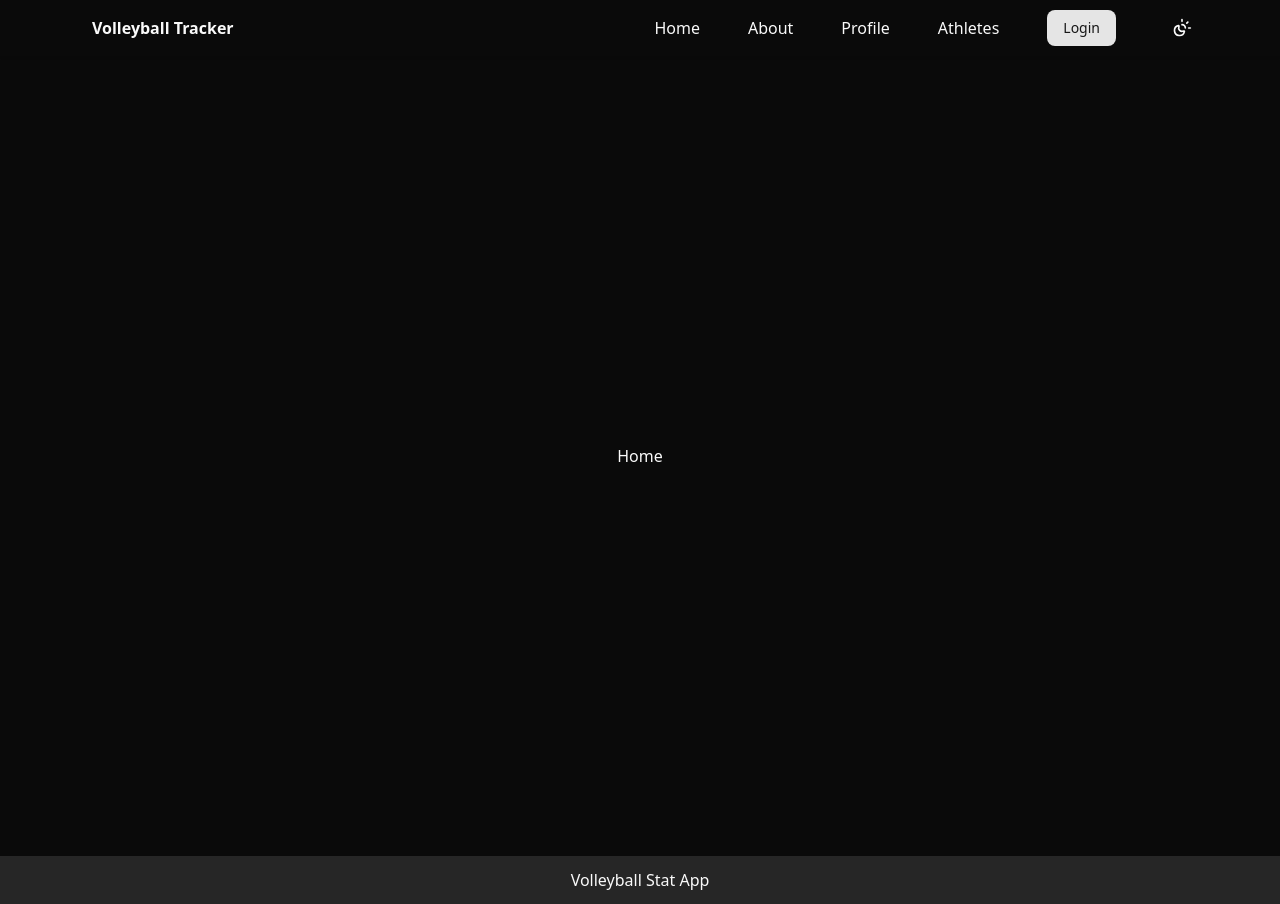
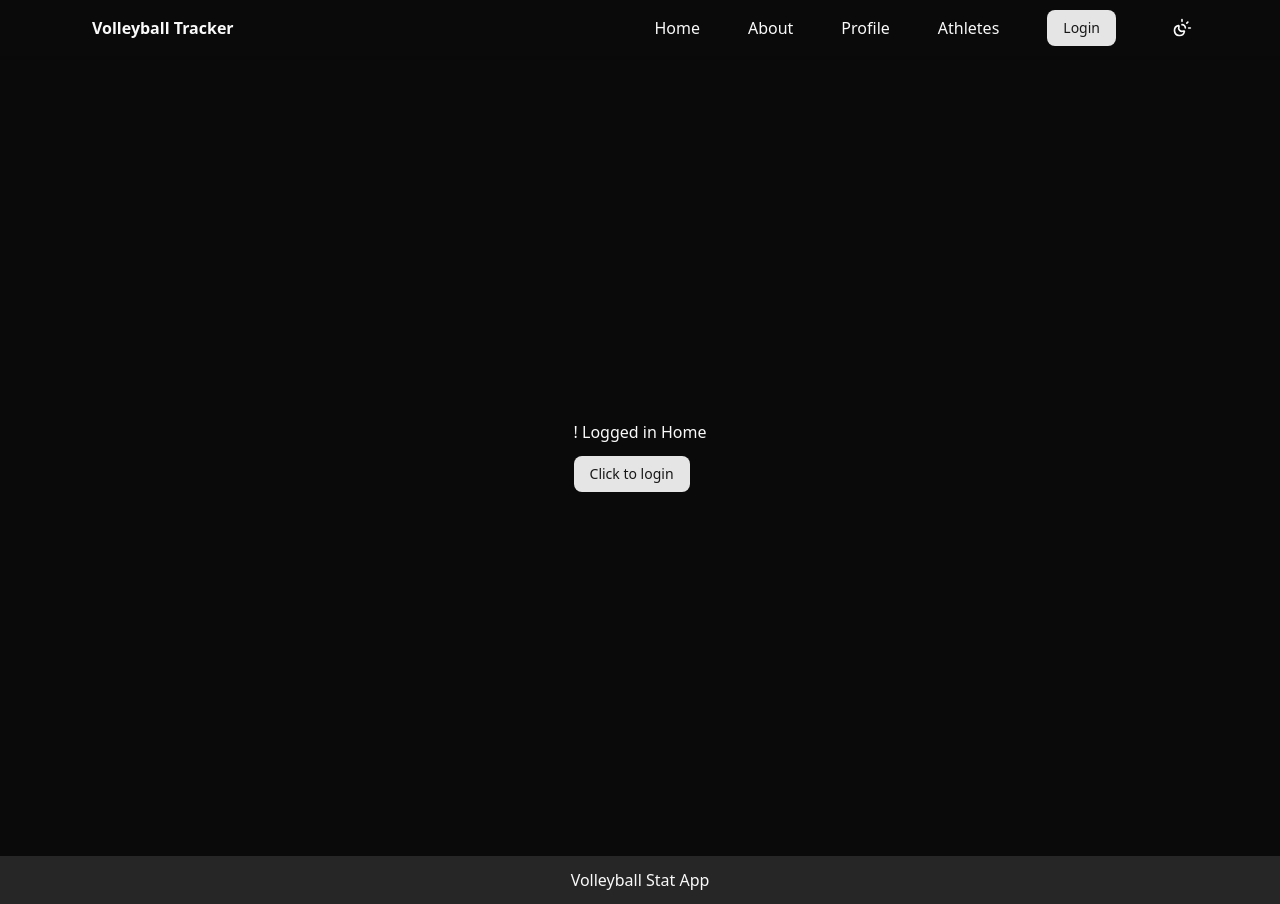
Before and after one commit to mrdude8391/sports-data-app, a React (Vite) app in the folder client/: page / in a window 1280 px wide. Built offline with nearby package versions, Linux system fonts and the light colour scheme; no server answers.

Commit message:
added framework for different home pages based on login status

```diff
--- a/client/src/pages/Home.tsx
+++ b/client/src/pages/Home.tsx
@@ -1,7 +1,23 @@
-import React from "react";
+import { Button } from "@/components/ui/button";
+import { useAuth } from "@/context/AuthContext";
+import { Link } from "react-router-dom";
 
 const Home = () => {
-  return <div>Home</div>;
+  const { isLoggedIn } = useAuth();
+  return (
+    <div>
+      {isLoggedIn ? (
+        <div>Logged in home</div>
+      ) : (
+        <div className="flex flex-col gap-3">
+          <p>! Logged in Home</p>
+          <Link key="Login" to="/login">
+            <Button>Click to login</Button>
+          </Link>
+        </div>
+      )}
+    </div>
+  );
 };
 
 export default Home;
```
